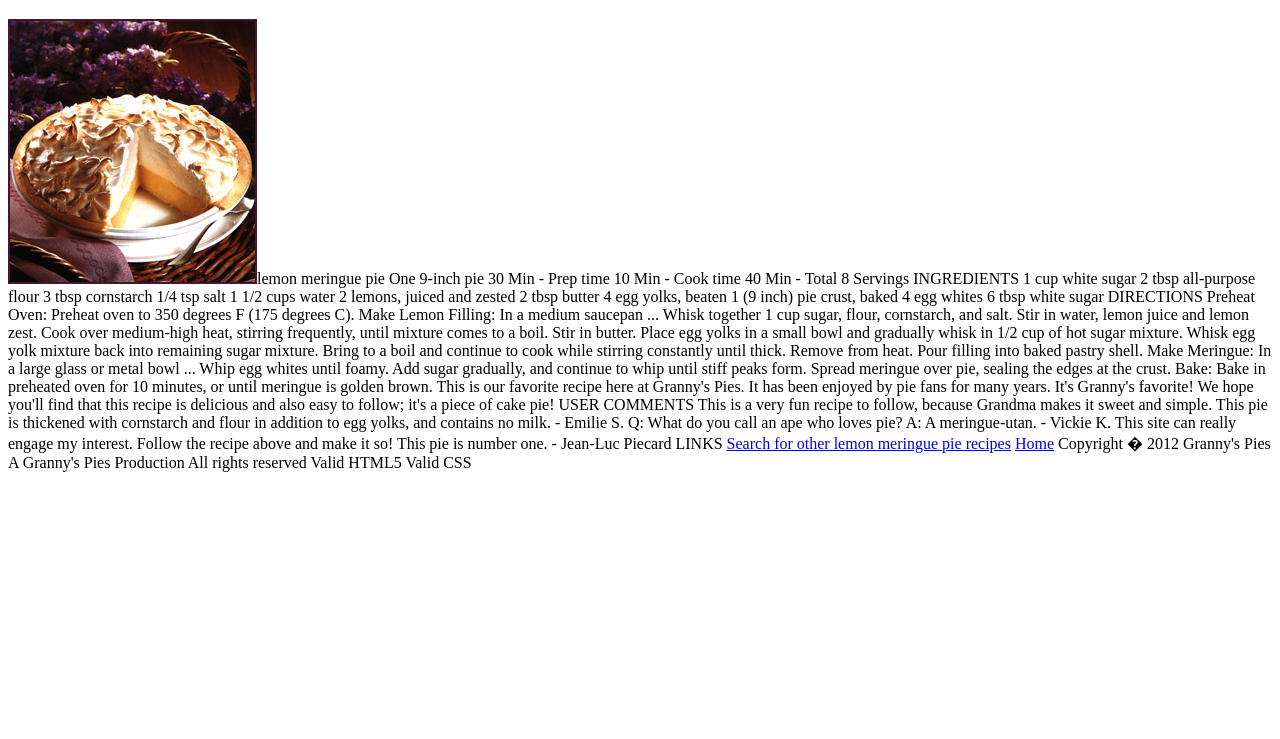
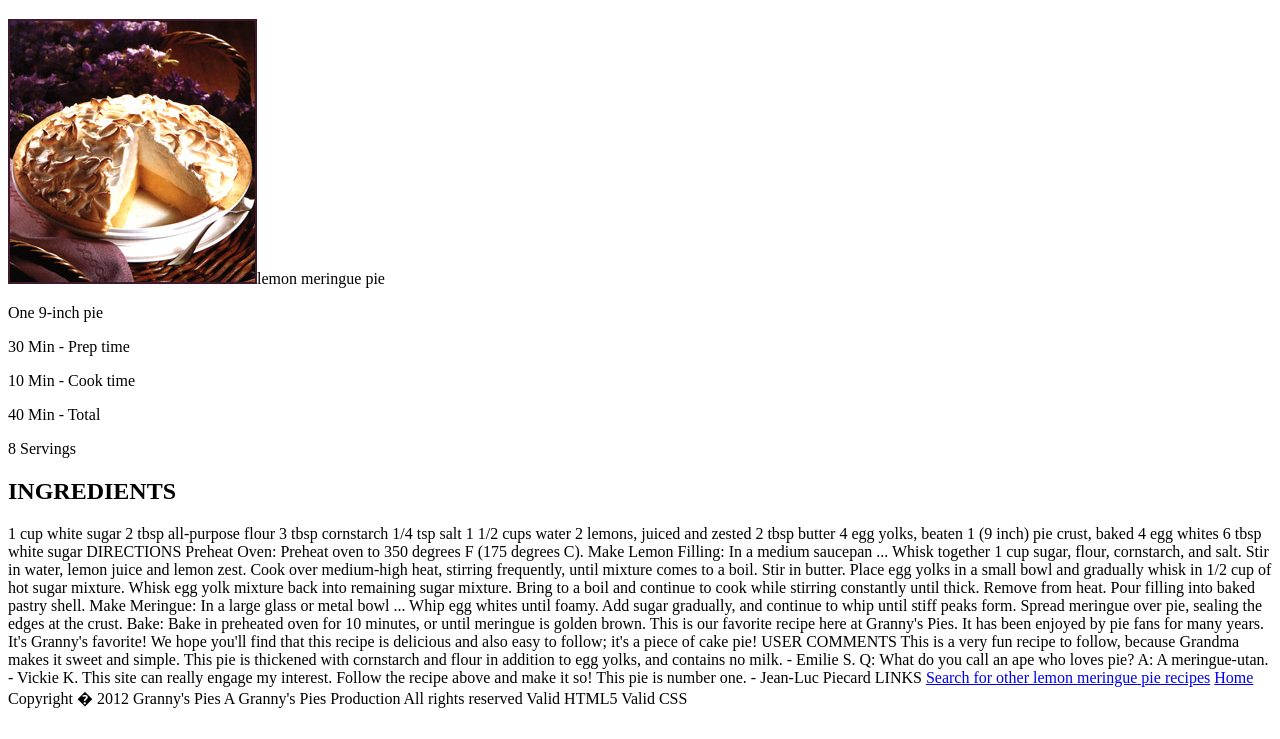
Before and after one commit to BrittanyOh/HTML-CSS-Project2, a plain HTML site: page pie.html in a window 1280 px wide. Shown: the part 61-800 px from the top of the page. Drawn offline with Linux system fonts and the light colour scheme.

Commit message:
HTML Tags

```diff
--- a/pie.html
+++ b/pie.html
@@ -5,15 +5,18 @@
   <body>
     <h1>Grandma's Lemon Meringue Pie</h1>
 
+    <div id="section1">
     <img src="assets/pie.jpg">lemon meringue pie</img>
 
-    One 9-inch pie
-    30 Min - Prep time
-    10 Min - Cook time
-    40 Min - Total
-    8 Servings
+    <p>One 9-inch pie</p>
+    <p>30 Min - Prep time</p>
+    <p>10 Min - Cook time</p>
+    <p>40 Min - Total</p>
+    <p>8 Servings</p>
+  </div>
 
-    INGREDIENTS
+  <div id="section2">
+    <h2>INGREDIENTS</h2>
 
         1 cup white sugar
         2 tbsp all-purpose flour
```
